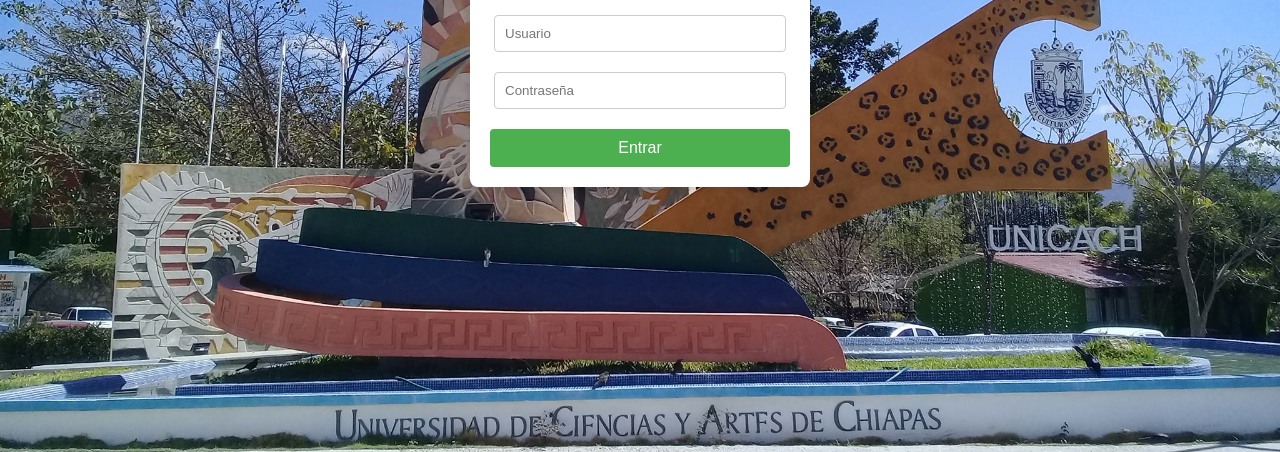
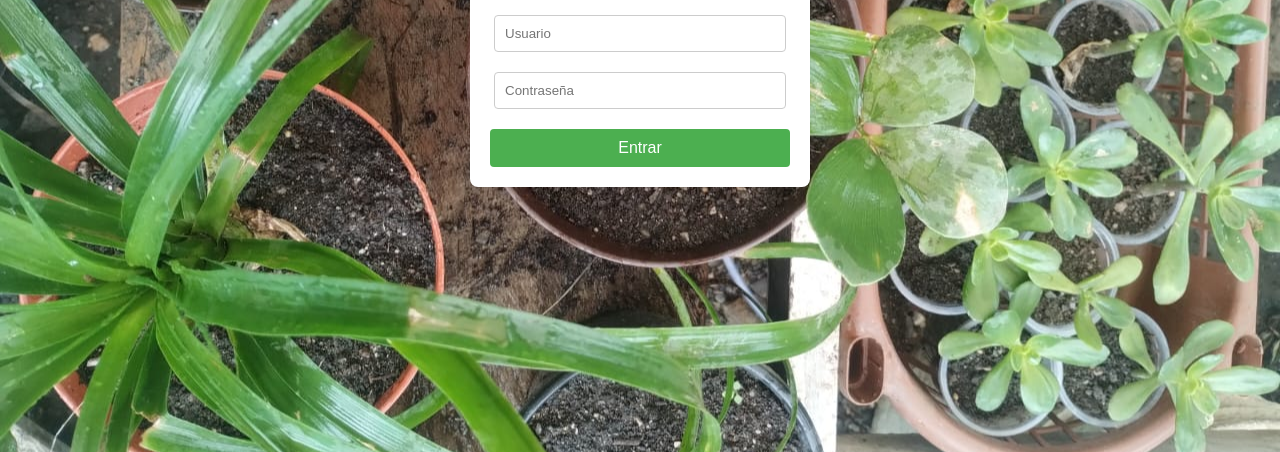
Before and after one commit to MokaSama/Tesis_Invernadero, a plain HTML site: page index.html in a window 1280 px wide. Shown: the part 348-800 px from the top of the page. Drawn offline with Linux system fonts and the light colour scheme.

Commit message:
Update index.html

```diff
--- a/index.html
+++ b/index.html
@@ -8,7 +8,7 @@
         /* Fondo transparente con la imagen */
         body {
             font-family: Arial, sans-serif;
-            background-image: url('1.jpg');
+            background-image: url('1.jpeg');
             background-size: cover;
             background-position: center;
             background-repeat: no-repeat;
```
